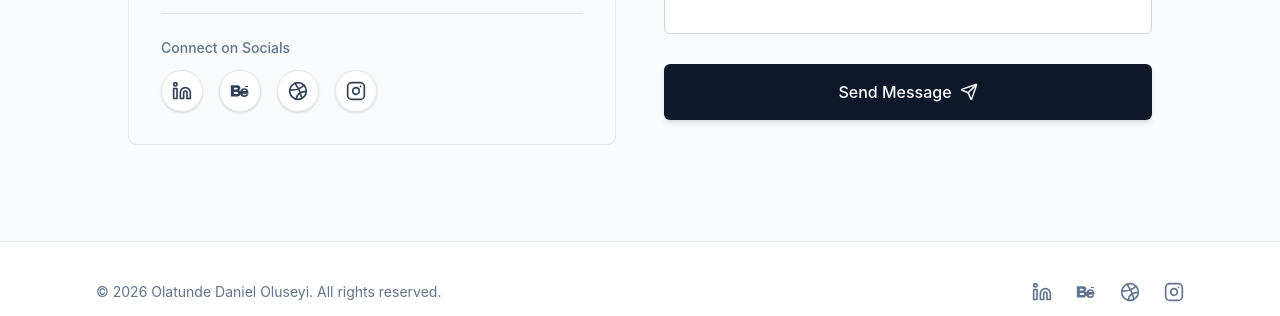
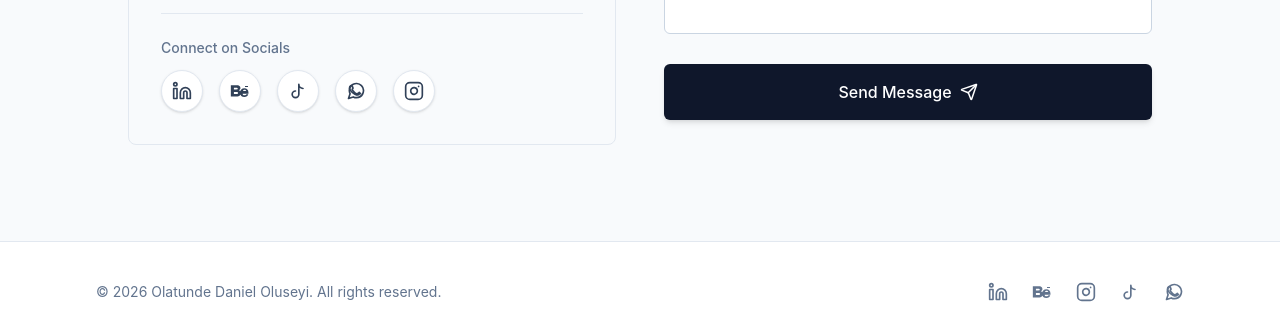
Before and after one commit to Dan-des/MY-PORTFOLIO, a React (Vite) app: page /contact in a window 1280 px wide. Shown: the part 636-952 px from the top of the page. Built offline with nearby package versions, Linux system fonts and the light colour scheme.

Commit message:
Updated multiple pages

```diff
--- a/src/App.tsx
+++ b/src/App.tsx
@@ -10,9 +10,10 @@ import Contact from './pages/Contact';
 // Centralized social links configuration for easy updates
 export const SOCIAL_LINKS = {
   linkedin: "https://www.linkedin.com/in/olatundedaniel/",
-  behance: "https://behance.net",
-  dribbble: "https://dribbble.com",
-  instagram: "https://www.instagram.com/rarestardesigns/"
+  behance: "https://behance.net/danielolatunde1",
+  instagram: "https://www.instagram.com/rarestardesigns/",
+  tiktok: "https://www.tiktok.com/@thebig.dan?is_from_webapp=1&sender_device=pc",
+  whatsapp: "https://wa.me/2348164154662"
 };
 
 // Custom Behance Icon since brand icons are not in Lucide-react
@@ -72,8 +73,8 @@ export function InstagramIcon({ size = 20, className = "" }: { size?: number; cl
   );
 }
 
-// Custom Dribbble Icon
-export function DribbbleIcon({ size = 20, className = "" }: { size?: number; className?: string }) {
+// Custom TikTok Icon
+export function TiktokIcon({ size = 20, className = "" }: { size?: number; className?: string }) {
   return (
     <svg
       width={size}
@@ -86,8 +87,27 @@ export function DribbbleIcon({ size = 20, className = "" }: { size?: number; cla
       strokeLinejoin="round"
       className={className}
     >
-      <circle cx="12" cy="12" r="10" />
-      <path d="M8.56 2.75c4.37 6.03 6.02 9.42 8.03 17.72m2.54-15.38c-3.72 4.35-8.94 5.66-16.88 5.85m19.5 1.9c-3.5-.49-11.05 1-11.6 8.56" />
+      <path d="M9 12a4 4 0 1 0 4 4V4a5 5 0 0 0 5 5" />
+    </svg>
+  );
+}
+
+// Custom WhatsApp Icon
+export function WhatsappIcon({ size = 20, className = "" }: { size?: number; className?: string }) {
+  return (
+    <svg
+      width={size}
+      height={size}
+      viewBox="0 0 24 24"
+      fill="none"
+      stroke="currentColor"
+      strokeWidth="2"
+      strokeLinecap="round"
+      strokeLinejoin="round"
+      className={className}
+    >
+      <path d="M17.49 15.3c-.3-.15-1.74-.86-2-1-.28-.1-.48-.15-.68.15-.2.3-.78.98-.95 1.18-.18.2-.35.23-.65.08A9.82 9.82 0 0 1 9.4 12.8a10.82 10.82 0 0 1-1.92-2.4c-.17-.3-.02-.47.13-.62.14-.13.3-.35.45-.53.15-.17.2-.3.3-.5.1-.2.05-.38-.02-.53-.08-.15-.68-1.63-.93-2.24-.24-.6-.5-.5-.68-.5-.18 0-.38-.03-.58-.03a1.12 1.12 0 0 0-.82.38 3.4 3.4 0 0 0-1.06 2.53c0 1.5 1.08 2.93 1.23 3.13.15.2 2.11 3.22 5.12 4.52.72.3 1.28.5 1.72.64.72.23 1.38.2 1.9.12.58-.08 1.74-.7 1.98-1.4.24-.67.24-1.25.17-1.37-.08-.12-.26-.2-.56-.35z" />
+      <path d="M21 11.5a8.38 8.38 0 0 1-.9 3.8 8.5 8.5 0 0 1-7.6 4.7 8.38 8.38 0 0 1-3.8-.9L3 21l1.9-5.7a8.38 8.38 0 0 1-.9-3.8 8.5 8.5 0 0 1 4.7-7.6 8.38 8.38 0 0 1 3.8-.9h.5a8.48 8.48 0 0 1 8 8v.5z" />
     </svg>
   );
 }
@@ -277,15 +297,6 @@ export default function App() {
                 <BehanceIcon size={20} />
               </a>
               <a
-                href={SOCIAL_LINKS.dribbble}
-                target="_blank"
-                rel="noopener noreferrer"
-                className="hover:text-slate-900 dark:hover:text-white transition-colors"
-                aria-label="Dribbble"
-              >
-                <DribbbleIcon size={20} />
-              </a>
-              <a
                 href={SOCIAL_LINKS.instagram}
                 target="_blank"
                 rel="noopener noreferrer"
@@ -294,6 +305,24 @@ export default function App() {
               >
                 <InstagramIcon size={20} />
               </a>
+              <a
+                href={SOCIAL_LINKS.tiktok}
+                target="_blank"
+                rel="noopener noreferrer"
+                className="hover:text-slate-900 dark:hover:text-white transition-colors"
+                aria-label="TikTok"
+              >
+                <TiktokIcon size={20} />
+              </a>
+              <a
+                href={SOCIAL_LINKS.whatsapp}
+                target="_blank"
+                rel="noopener noreferrer"
+                className="hover:text-slate-900 dark:hover:text-white transition-colors"
+                aria-label="WhatsApp"
+              >
+                <WhatsappIcon size={20} />
+              </a>
             </div>
           </div>
         </footer>
--- a/src/pages/Contact.tsx
+++ b/src/pages/Contact.tsx
@@ -1,7 +1,7 @@
 import { motion } from 'framer-motion';
 import { Mail, MapPin, Phone, Send } from 'lucide-react';
 import { useState } from 'react';
-import { SOCIAL_LINKS, BehanceIcon, LinkedinIcon, InstagramIcon, DribbbleIcon } from '../App';
+import { SOCIAL_LINKS, BehanceIcon, LinkedinIcon, InstagramIcon, TiktokIcon, WhatsappIcon } from '../App';
 
 export default function Contact() {
   const [formData, setFormData] = useState({
@@ -151,13 +151,22 @@ export default function Contact() {
                 <BehanceIcon size={20} />
               </a>
               <a
-                href={SOCIAL_LINKS.dribbble}
+                href={SOCIAL_LINKS.tiktok}
                 target="_blank"
                 rel="noopener noreferrer"
                 className="bg-white dark:bg-slate-950 hover:bg-slate-100 dark:hover:bg-slate-900 border border-slate-200 dark:border-slate-800 p-2.5 rounded-full shadow-sm text-slate-700 dark:text-slate-300 hover:text-slate-900 dark:hover:text-white transition-colors"
-                aria-label="Dribbble"
+                aria-label="TikTok"
               >
-                <DribbbleIcon size={20} />
+                <TiktokIcon size={20} />
+              </a>
+              <a
+                href={SOCIAL_LINKS.whatsapp}
+                target="_blank"
+                rel="noopener noreferrer"
+                className="bg-white dark:bg-slate-950 hover:bg-slate-100 dark:hover:bg-slate-900 border border-slate-200 dark:border-slate-800 p-2.5 rounded-full shadow-sm text-slate-700 dark:text-slate-300 hover:text-slate-900 dark:hover:text-white transition-colors"
+                aria-label="WhatsApp"
+              >
+                <WhatsappIcon size={20} />
               </a>
               <a
                 href={SOCIAL_LINKS.instagram}
```
